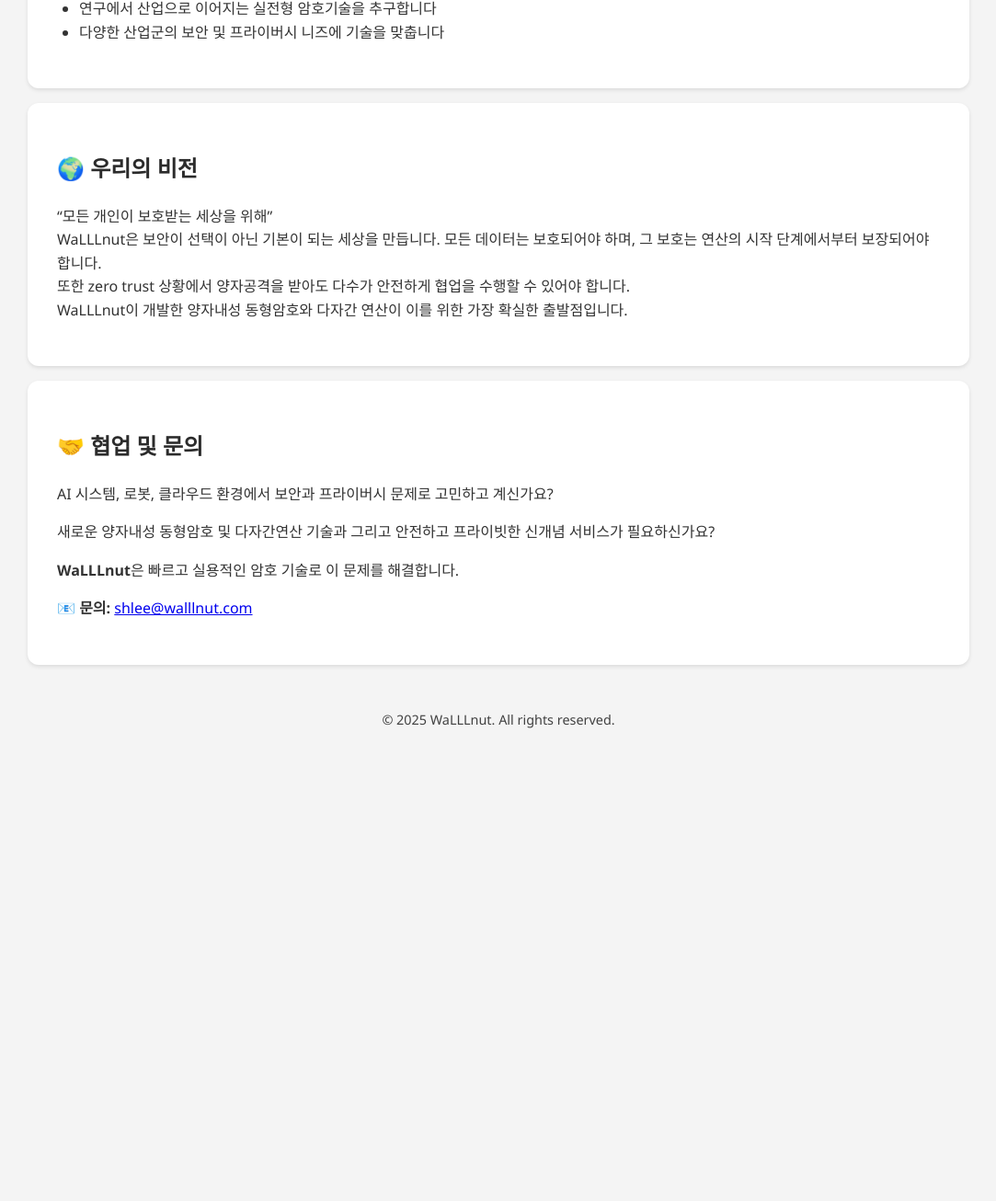
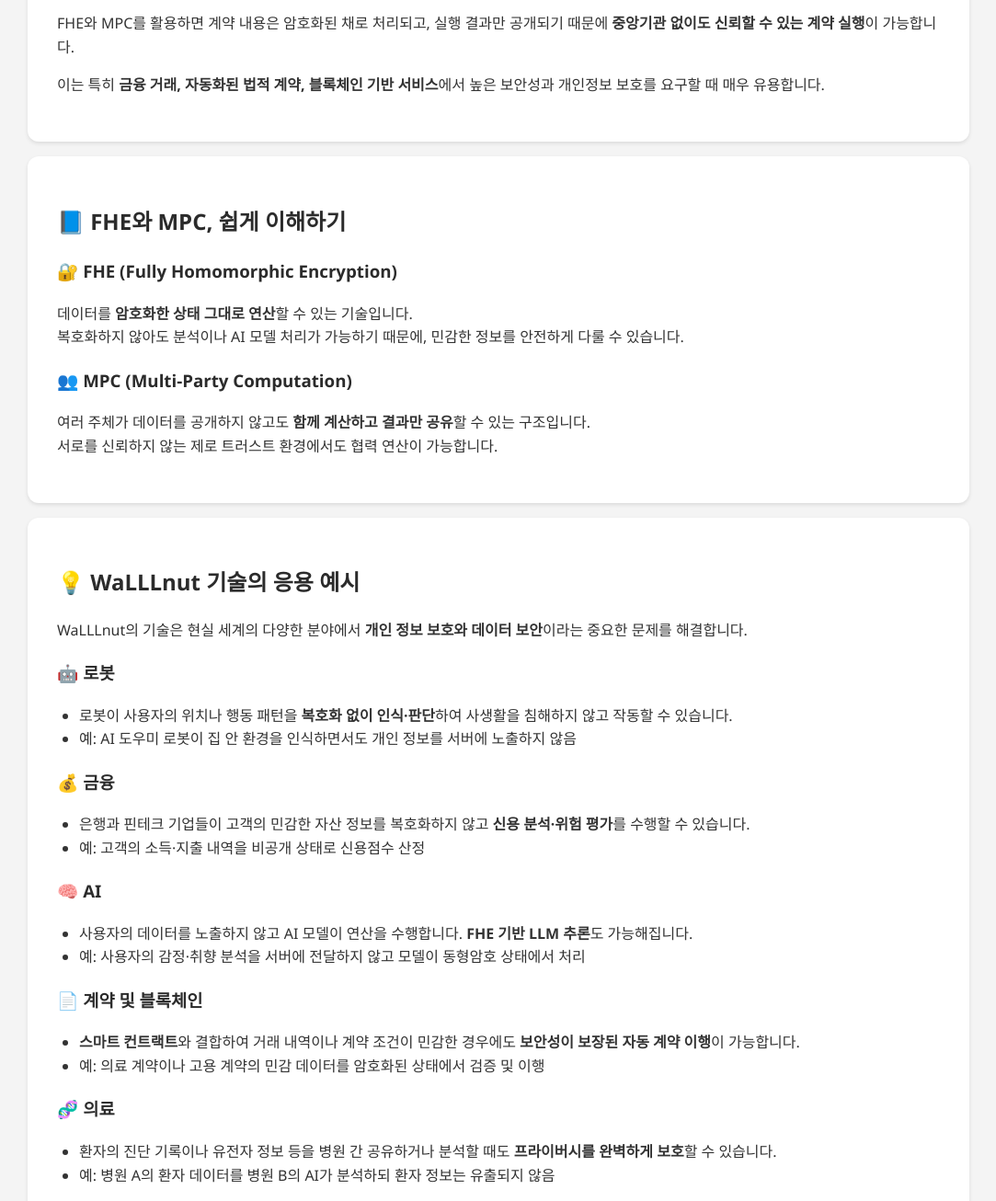
Before and after one commit to SeunghwanLee257/SeunghwanLee257.github.io, a plain HTML site: page index.html in a window 1280 px wide. Shown: the part 1491-2797 px from the top of the page at 92% size, without its empty margins (98-1181 px from the left). Before the commit the page ends 2317 px from the top, so only its background shows below. Drawn offline with Linux system fonts and the light colour scheme.

Commit message:
Add files via upload

```diff
--- a/index.html
+++ b/index.html
@@ -50,7 +50,7 @@
 
   <section>
     <h2>WaLLLnut은?</h2>
-    <p>한양대학교 암호통신연구실에서 시작된 실험실 창업팀으로, <strong>양자내성을 가진 동형암호(FHE)</strong>와 다자간 연산(MPC) 기술을 기반으로 AI, 로보틱스, 클라우드 환경에서의 데이터, 연산 및 제어의 보안과 프라이버시를 보장합니다.</p>
+    <p>한양대학교 암호통신연구실에서 시작된 실험실 창업팀으로, <strong>양자내성을 가진 동형암호(FHE)</strong>와 <strong>다자간 연산(MPC) 기술</strong>을 기반으로 AI, 로보틱스, 클라우드 환경에서의 데이터, 연산 및 제어의 보안과 프라이버시를 보장합니다.</p>
     <p>이론만 있는 암호는 실제 상황에서 쓸 수 없습니다.<br>
     WaLLLnut은 실제로 작동하고, 현실에서 필요한 속도와 안전성을 갖춘 "현장 중심 양자내성을 가진 다자간 동형암호 기술과 서비스”를 만듭니다.<br>
     보안성과 효율성의 균형을 조절하는 차세대 암호 시스템을 설계합니다.<br>
@@ -91,12 +91,72 @@
   </section>
 
   <section>
+    <h2>📜 스마트 컨트랙트</h2>
+    <p>WaLLLnut의 암호 기술은 단순히 데이터를 보호하는 것을 넘어서, <strong>스마트 컨트랙트(smart contract)</strong>와도 결합되어 실행 보안성과 계약 자동화를 동시에 제공합니다.</p>
+    <p>FHE와 MPC를 활용하면 계약 내용은 암호화된 채로 처리되고, 실행 결과만 공개되기 때문에 <strong>중앙기관 없이도 신뢰할 수 있는 계약 실행</strong>이 가능합니다.</p>
+    <p>이는 특히 <strong>금융 거래, 자동화된 법적 계약, 블록체인 기반 서비스</strong>에서 높은 보안성과 개인정보 보호를 요구할 때 매우 유용합니다.</p>
+  </section>
+
+  <section>
+    <h2>📘 FHE와 MPC, 쉽게 이해하기</h2>
+    <h3>🔐 FHE (Fully Homomorphic Encryption)</h3>
+    <p>데이터를 <strong>암호화한 상태 그대로 연산</strong>할 수 있는 기술입니다.<br>
+    복호화하지 않아도 분석이나 AI 모델 처리가 가능하기 때문에, 민감한 정보를 안전하게 다룰 수 있습니다.</p>
+
+    <h3>👥 MPC (Multi-Party Computation)</h3>
+    <p>여러 주체가 데이터를 공개하지 않고도 <strong>함께 계산하고 결과만 공유</strong>할 수 있는 구조입니다.<br>
+    서로를 신뢰하지 않는 제로 트러스트 환경에서도 협력 연산이 가능합니다.</p>
+  </section>
+
+  <section>
+    <h2>💡 WaLLLnut 기술의 응용 예시</h2>
+    <p>WaLLLnut의 기술은 현실 세계의 다양한 분야에서 <strong>개인 정보 보호와 데이터 보안</strong>이라는 중요한 문제를 해결합니다.</p>
+
+  <h3>🤖 로봇</h3>
+  <ul>
+    <li>로봇이 사용자의 위치나 행동 패턴을 <strong>복호화 없이 인식·판단</strong>하여 사생활을 침해하지 않고 작동할 수 있습니다.</li>
+    <li>예: AI 도우미 로봇이 집 안 환경을 인식하면서도 개인 정보를 서버에 노출하지 않음</li>
+  </ul>
+
+  <h3>💰 금융</h3>
+  <ul>
+    <li>은행과 핀테크 기업들이 고객의 민감한 자산 정보를 복호화하지 않고 <strong>신용 분석·위험 평가</strong>를 수행할 수 있습니다.</li>
+    <li>예: 고객의 소득·지출 내역을 비공개 상태로 신용점수 산정</li>
+  </ul>
+
+  <h3>🧠 AI</h3>
+  <ul>
+    <li>사용자의 데이터를 노출하지 않고 AI 모델이 연산을 수행합니다. <strong>FHE 기반 LLM 추론</strong>도 가능해집니다.</li>
+    <li>예: 사용자의 감정·취향 분석을 서버에 전달하지 않고 모델이 동형암호 상태에서 처리</li>
+  </ul>
+
+  <h3>📄 계약 및 블록체인</h3>
+  <ul>
+    <li><strong>스마트 컨트랙트</strong>와 결합하여 거래 내역이나 계약 조건이 민감한 경우에도 <strong>보안성이 보장된 자동 계약 이행</strong>이 가능합니다.</li>
+    <li>예: 의료 계약이나 고용 계약의 민감 데이터를 암호화된 상태에서 검증 및 이행</li>
+  </ul>
+
+  <h3>🧬 의료</h3>
+  <ul>
+    <li>환자의 진단 기록이나 유전자 정보 등을 병원 간 공유하거나 분석할 때도 <strong>프라이버시를 완벽하게 보호</strong>할 수 있습니다.</li>
+    <li>예: 병원 A의 환자 데이터를 병원 B의 AI가 분석하되 환자 정보는 유출되지 않음</li>
+  </ul>
+
+  <h3>🗂 데이터베이스 / 검색</h3>
+  <ul>
+    <li>서버는 사용자가 어떤 정보를 찾는지 모른 채 <strong>정확한 데이터를 제공</strong>할 수 있습니다.</li>
+    <li>예: PIR 기반 검색엔진 – 검색 기록이 서버에 남지 않는 완전한 비공개 검색</li>
+  </ul>
+  </section>
+
+  <section>
     <h2>🧑‍🔬 WaLLLnut은 이런 팀입니다</h2>
     <ul>
       <li>우리는 이론에 머무르지 않습니다. 현장성과 실용성, 그리고 양자 이후에도 안전한 기술을 연구하고 개발합니다.</li>
       <li>보안성과 효율성의 균형을 설계합니다</li>
       <li>연구에서 산업으로 이어지는 실전형 암호기술을 추구합니다</li>
       <li>다양한 산업군의 보안 및 프라이버시 니즈에 기술을 맞춥니다</li>
+      <li><strong>우수한 박사급 연구진과 함께</strong> 고도화된 기술을 빠르게 개발합니다.</li>
     </ul>
   </section>
 
```
